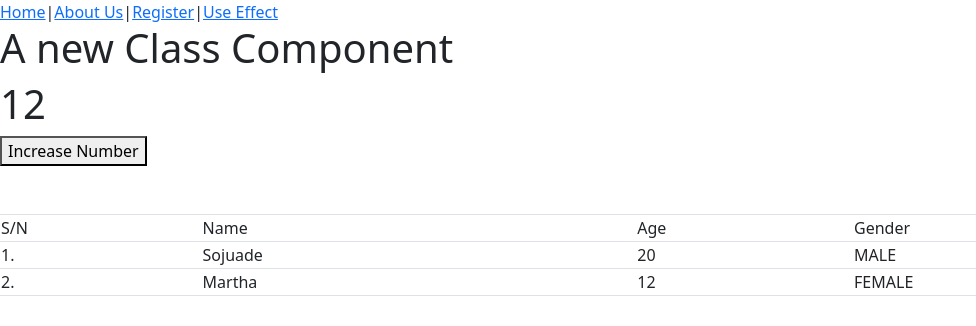
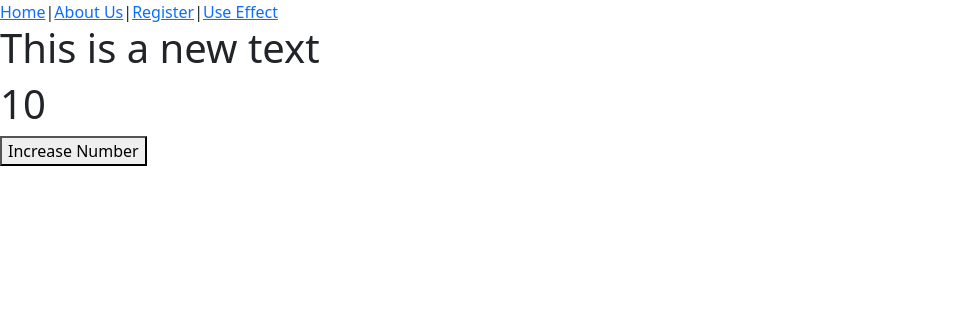
Before and after one commit to petertechy/jan_cohort_react, a React (Vite) app: page /class in a window 1280 px wide. Shown: the top 326 px of the page, without its empty margins (0-976 px from the left). Built offline with nearby package versions, Linux system fonts and the light colour scheme.

Commit message:
Updated ClassReact.jsx

```diff
--- a/src/Pages/ClassReact.jsx
+++ b/src/Pages/ClassReact.jsx
@@ -1,10 +1,10 @@
 import { Component } from "react";
 
 class ClassReact extends Component {
-    constructor(props) {
-        super(props);
-    }
-    state = { myNumber:12 }
+    // constructor(props) {
+    //     super(props);
+    // }
+    state = { myNumber:10 }
 
     increase = () =>{
         console.log(this.state.myNumber)
@@ -15,25 +15,25 @@ class ClassReact extends Component {
         console.log("Component don mount")
     }
 
-    componentDidUpdate = () =>{
-        console.log("Component has updated")
-    }
+    // componentDidUpdate = () =>{
+    //     console.log("Component has updated")
+    // }
 
     componentWillUnmount = () =>{
         console.log("component don unmount")
     }
 
-    compon
 
     render() {
-        console.log(this.props)
+        // console.log(this.props)
         return (
             <>
-               <h1>{this.props.title}</h1>
+               {/* <h1>{this.props.title}</h1>  */}
+               <h1>This is a new text</h1>
                <h1>{this.state.myNumber}</h1>
                <button onClick={this.increase}>Increase Number</button>
 
-               <table className="table table-bordered table-stripped my-5">
+               {/* <table className="table table-bordered table-stripped my-5">
                 <tr>
                     <td>S/N</td>
                     <td>Name</td>
@@ -52,7 +52,7 @@ class ClassReact extends Component {
                     <td>12</td>
                     <td>FEMALE</td>
                 </tr>
-               </table>
+               </table> */}
             </>
          );
     }
```
